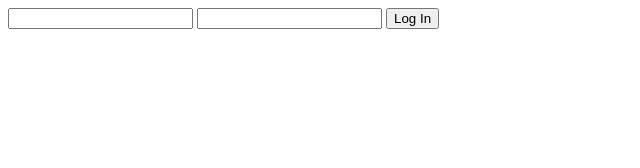
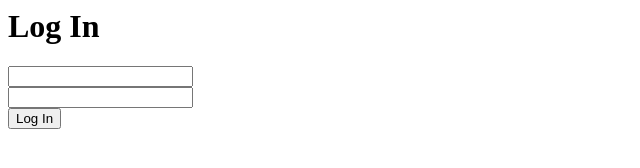
Before and after one commit to markashleybell-org/gtdpad, a plain HTML site: page views/login.html in a window 1280 px wide. Shown: the whole page, without its empty margins (0-640 px from the left). Drawn offline with Linux system fonts and the light colour scheme.

```diff
--- a/project.json
+++ b/project.json
@@ -2,7 +2,10 @@
   "version": "1.0.0-*",
   "buildOptions": {
     "debugType": "portable",
-    "emitEntryPoint": true
+    "emitEntryPoint": true,
+    "copyToOutput": {
+      "include": "views/**"
+    }
   },
   "dependencies": {},
   "frameworks": {
--- a/views/login.html
+++ b/views/login.html
@@ -3,9 +3,10 @@
         <title>Log In</title>
     </head>
     <body>
+        <h1>Log In</h1>
         <form action="/login" method="POST">
-            <input type="text" name="username">
-            <input type="text" name="password">
+            <input type="text" name="username"><br />
+            <input type="text" name="password"><br />
             <input type="submit" value="Log In">
         </form>
     </body>
```
